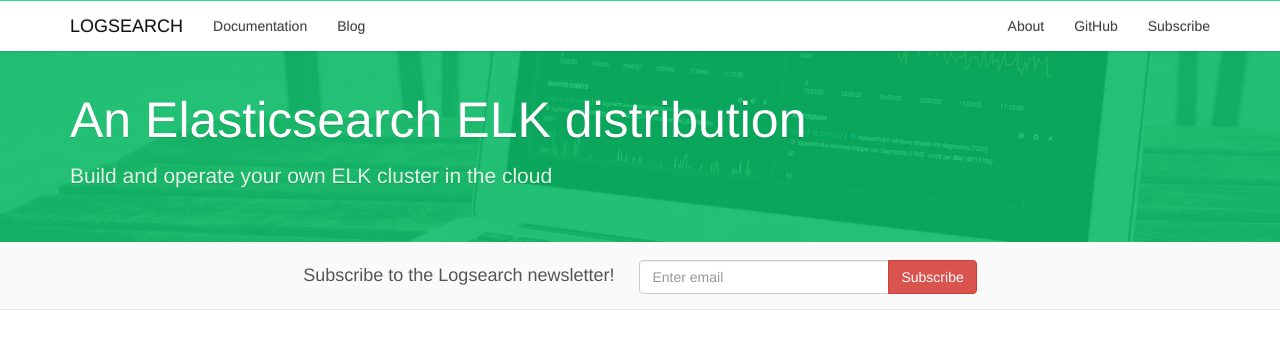
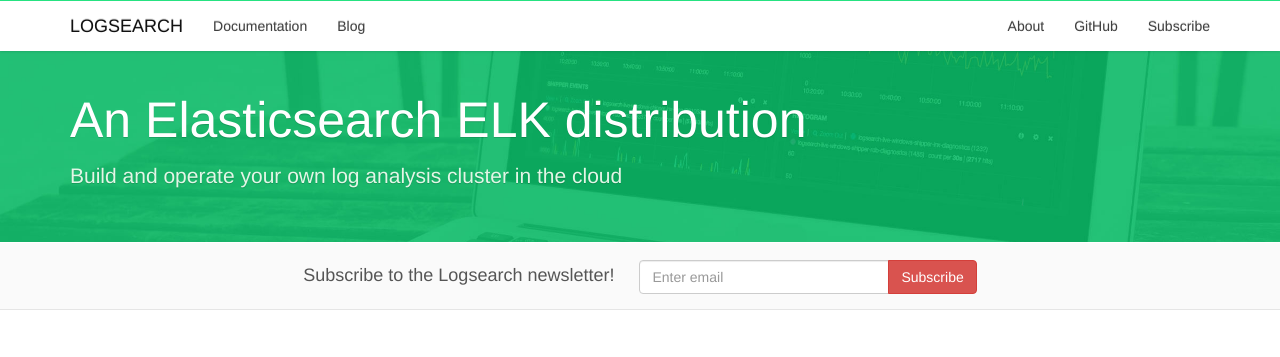
Before and after one commit to logsearch/logsearch-website, a Jekyll site: the page built from index.html, in a window 1280 px wide and 1007 px high. Shown: the top 357 px of the window. Built offline with Jekyll 4.4.1, drawn with Linux system fonts in a browser that asks for light colours.

Commit message:
Change tagline

```diff
--- a/index.html
+++ b/index.html
@@ -2,7 +2,7 @@
 layout: default
 nav: Home
 title: An Elasticsearch ELK distribution
-lead: Build and operate your own ELK cluster in the cloud
+lead: Build and operate your own log analysis cluster in the cloud
 ---
 
 <div class="ls-home-featurette">
```
